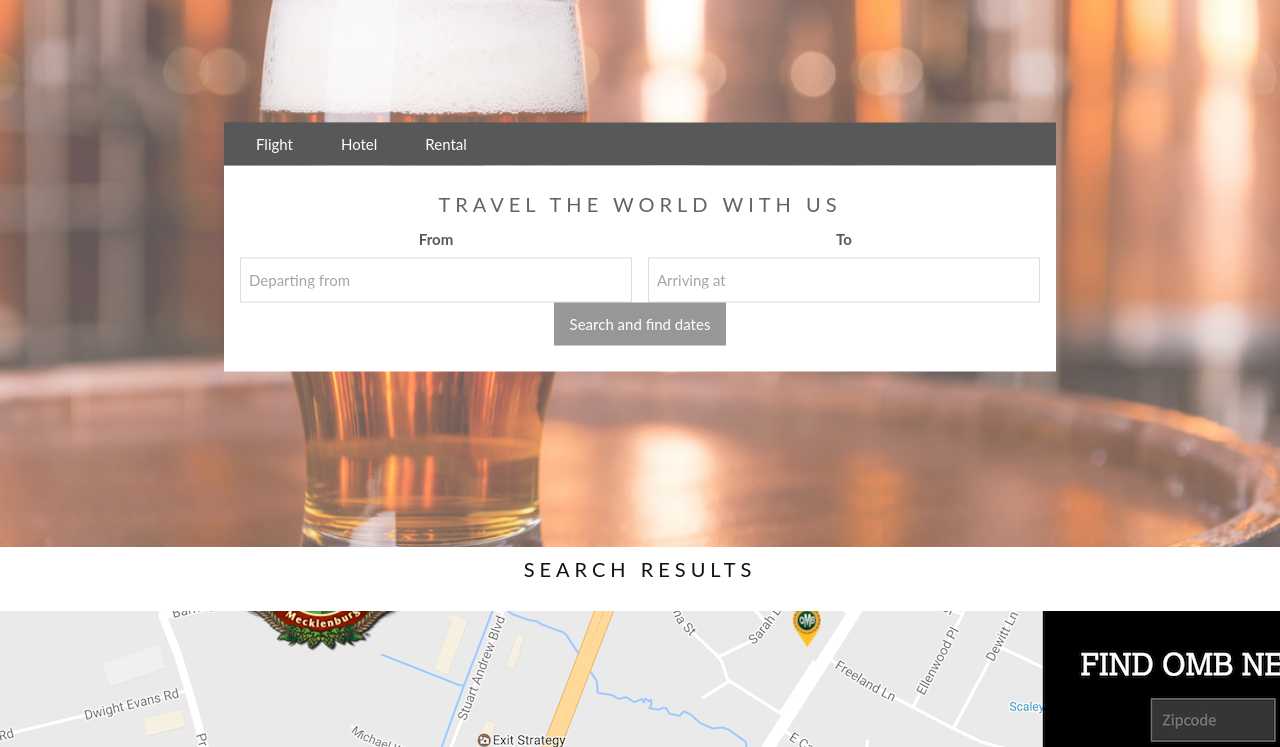
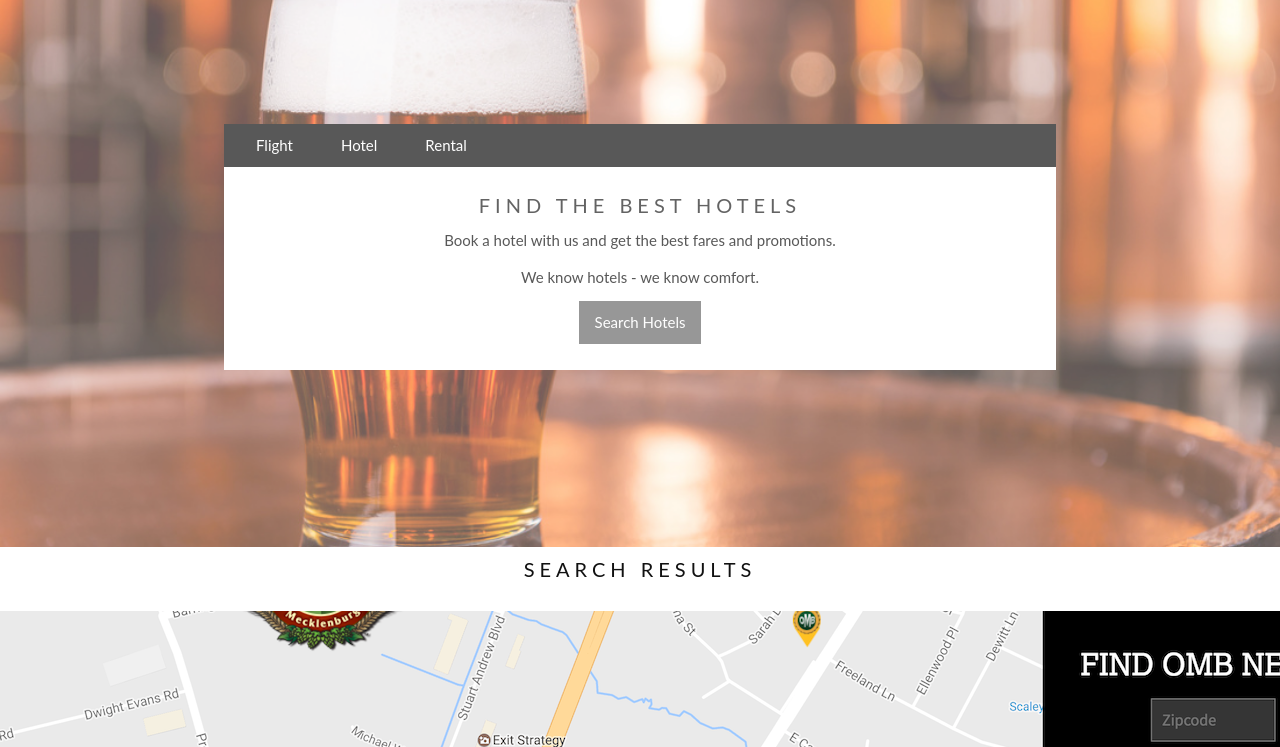
Before and after one commit to TimRCAnderson/Choose-A-Brew, a plain HTML site: page index.html in a window 1280 px wide. Both pictures are taken after a click on the button "Hotel". Shown: the part 53-800 px from the top of the page. Drawn offline with nearby package versions, Linux system fonts and the light colour scheme.

Commit message:
added openLink functionality for search tabs

```diff
--- /dev/null
+++ b/assets/js/openLink.js
@@ -0,0 +1,5 @@
+	function openLink(event, text) 	{
+		event.preventDefault();
+		$(".w3-display-middle .shown").addClass("hidden").removeClass("shown");
+		$("#" + text).removeClass("hidden").addClass("shown");
+	}
--- a/index.html
+++ b/index.html
@@ -18,6 +18,8 @@
   };
   firebase.initializeApp(config);
 </script>
+
+<script src="assets/js/openLink.js"></script>
 
 <link rel="stylesheet" href="assets/css/style.css"/>
 
@@ -60,7 +62,7 @@
           </div>
 
           <!-- Search Box Tabs -->
-          <div id="Flight" class="w3-container w3-white w3-padding-16 myLink">
+          <div id="Flight" class="w3-container w3-white w3-padding-16 myLink shown">
             <h3>Travel the world with us</h3>
             <div class="w3-row-padding" style="margin:0 -16px;">
               <div class="w3-half">
```
